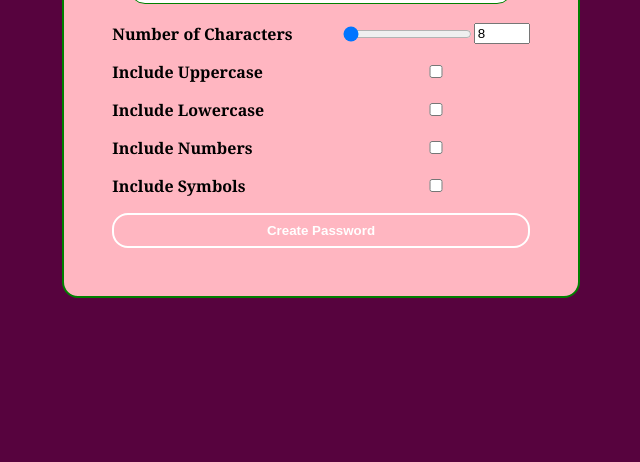
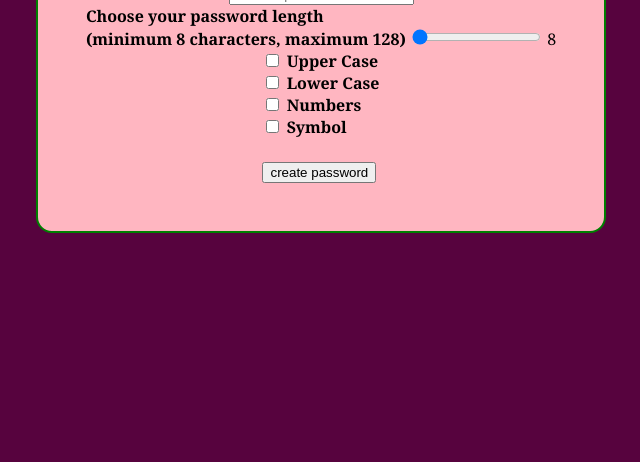
Before and after one commit to Tygoog24/Password-Generator, a plain HTML site: page index.html in a window 1280 px wide. Shown: the part 338-800 px from the top of the page, without its empty margins (319-959 px from the left). Drawn offline with Linux system fonts and the light colour scheme.

Commit message:
updated old code

```diff
--- a/index.html
+++ b/index.html
@@ -4,35 +4,34 @@
     <meta charset="UTF-8">
     <meta http-equiv="X-UA-Compatible" content="IE=edge">
     <meta name="viewport" content="width=device-width, initial-scale=1.0">
-    <title>Password Generator</title>
-    <script src ="index.js" defer></script>
-    <link rel = "stylesheet" href="styles.css">
+    <title>Password generator</title>
+    <link rel="stylesheet" href="styles.css">
+    <script src="script.js" defer></script>
 </head>
+
 <body>
     <div class="container">
         <h1 class="title">Password Generator</h1>
-        <h3 class="password-display" id="password-display">password</h3>
-        <form id="generatedPasswordForm" class="form">
-            <label for="characterAmountNumber">Number of Characters</label>
-            <div class="character-amount-container">
-                <input type="range" min="8" max="128" value="8" id="characterAmountRange">
-                <input class="number-input" type="number" min="8" max="128" value="8" id="characterAmountNumber">
+        <input type="text" name="" placeholder="create a password" id="password"/>
+
+
+    <div class="slider_main">
+        <label>Choose your password length <br> (minimum 8 characters, maximum 128)</label>
+            <input type="range" value="8" min="8" max="128" class="slider" oninput="this.nextElementSibling.value = this.value" id="slider">
+            <output>8</output>
+     </div>
+
+        <div class="Options">
+                <input type="checkbox" id="option1" name="optionUpper" value="upperCase">
+                <label for="option1"> Upper Case</label><br>
+                <input type="checkbox" id="option2" name="optionLower" value="lowerCase">
+                <label for="option2"> Lower Case</label><br>
+                <input type="checkbox" id="option3" name="optionNum" value="numbers">
+                <label for="option3"> Numbers</label><br>
+                <input type="checkbox" id="option4" name="optionSym" value="symbols">
+                <label for="option4"> Symbol</label><br><br>
+                <button id="create">create password</button>
             </div>
-
-            <label for="">Include Uppercase</label>
-            <input type="checkbox" id="includeUppercase">
-
-            <label for="">Include Lowercase</label>
-            <input type="checkbox" id="includeLowercase">
-
-            <label for="">Include Numbers</label>
-            <input type="checkbox" id="includeNumbers">
-
-            <label for="">Include Symbols</label>
-            <input type="checkbox" id="includeSymbols">
-
-            <button type="submit" class="btn">Create Password</button>
-        </form>
-    </div>
+        </div>
 </body>
 </html>
```
